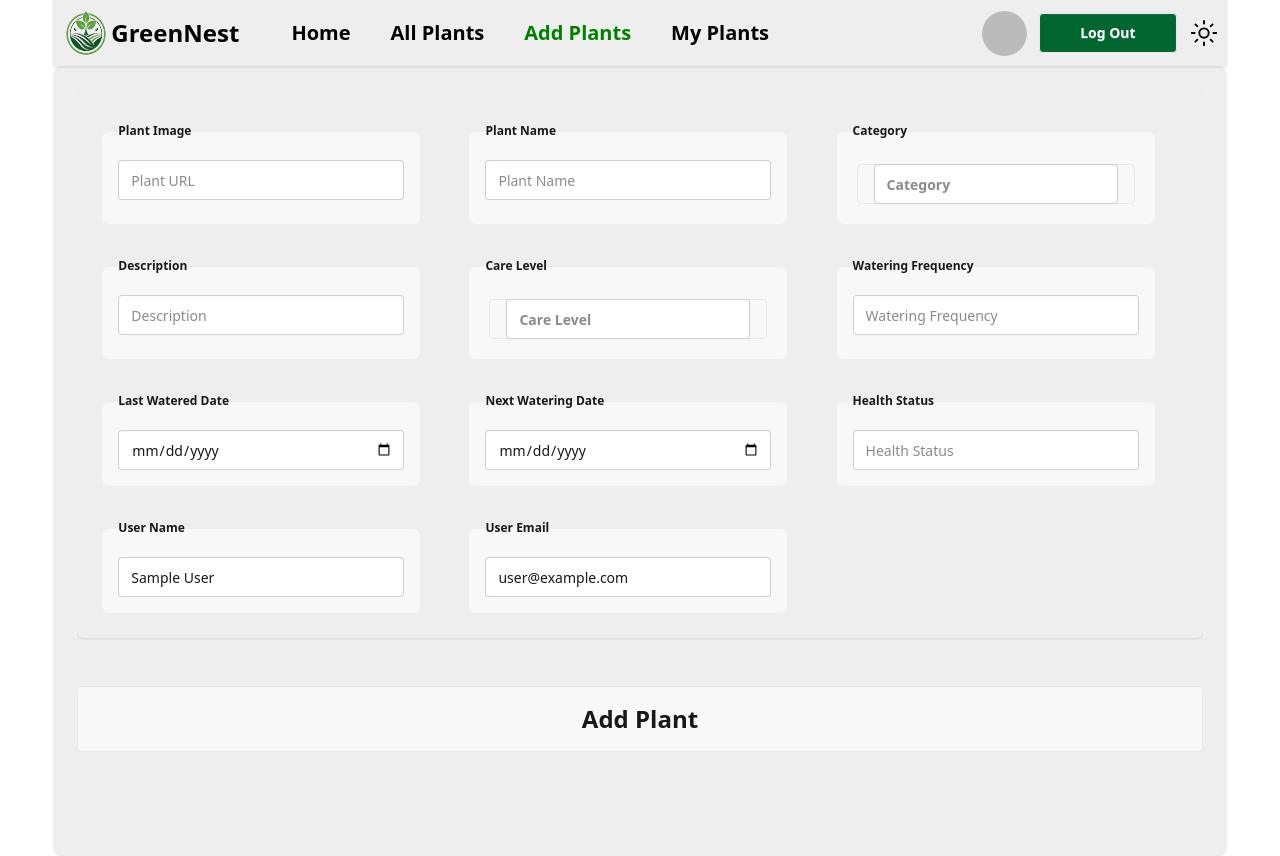
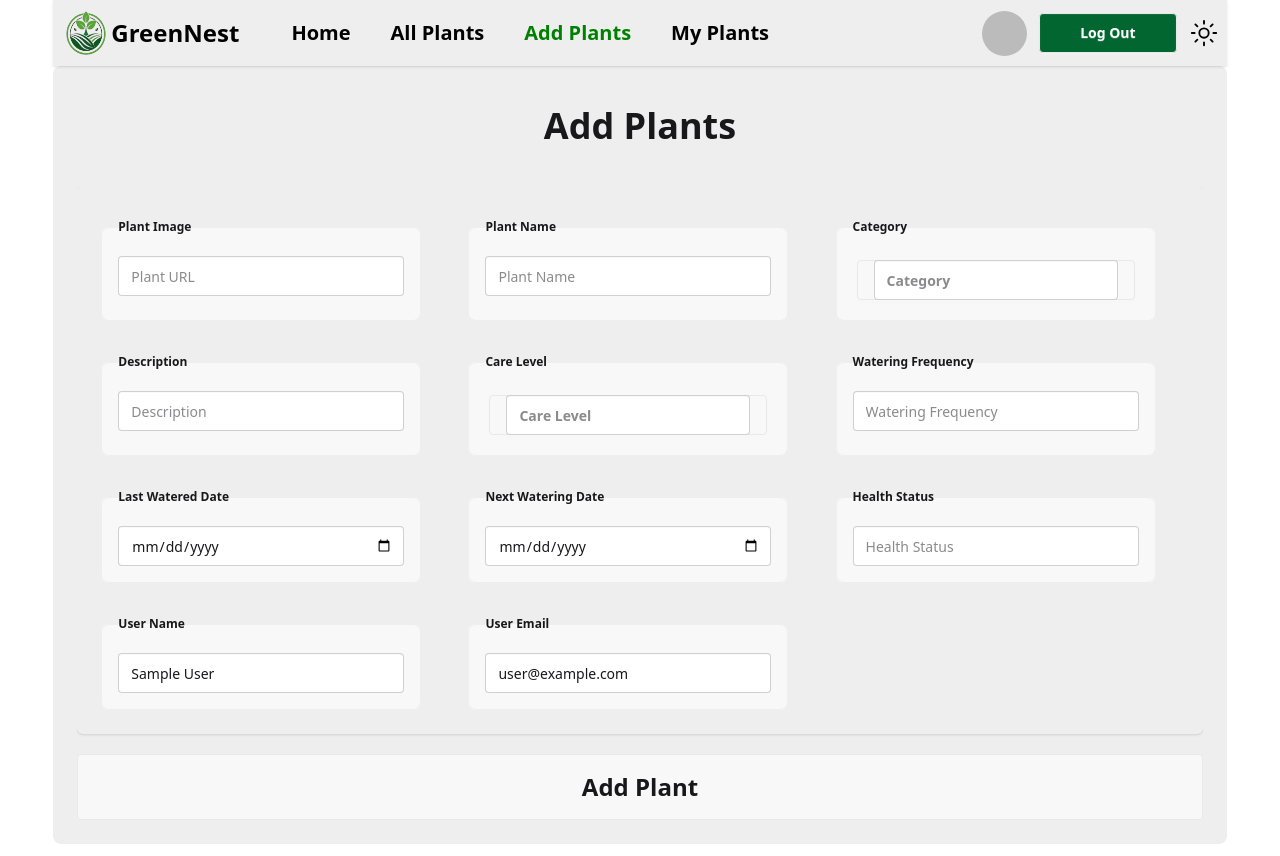
Before and after one commit to mdsheikhmohaimenulislam/Assignment-10, a React (Vite) app: page /AddPlants in a window 1280 px wide. Shown: the top 856 px of the page. Built offline with nearby package versions, Linux system fonts and the light colour scheme; no server answers; sample sign-in values are in the browser's storage.

Commit message:
add plants section done

```diff
--- a/src/Components/CarouselSection/CarouselSection.jsx
+++ b/src/Components/CarouselSection/CarouselSection.jsx
@@ -42,7 +42,7 @@ const CarouselSection = () => {
 
   // Button click: page redirect (DOM full reload)
   const handleButtonClick = () => {
-    window.location.href = "/MyPlants";
+    window.location.href = "/AddPlants";
   };
 
   return (
--- a/src/Page/AddPlant/AddPlant.jsx
+++ b/src/Page/AddPlant/AddPlant.jsx
@@ -9,7 +9,7 @@ const AddPlant = () => {
   const { user } = use(AuthContext);
   const [selectedCategory, setSelectedCategory] = useState("");
   const [selectedCare, setSelectedCare] = useState("");
-  const {theme} = use(ThemeContext)
+  const { theme } = use(ThemeContext);
 
   const handleSubmit = (e) => {
     e.preventDefault();
@@ -83,11 +83,18 @@ const AddPlant = () => {
   return (
     <>
       {/* <NavBar /> */}
-      <div className="mb-20">
-        <section className={` overflow-scroll table mb-20 p-6 ${theme === "dark"? "bg-gray-600" : "bg-base-300"}`}>
+      <div className="">
+        <section
+          className={` overflow-scroll table mb-10 p-6 ${
+            theme === "dark" ? "bg-base-300" : "bg-base-300"
+          }`}
+        >
+          <h1 className="text-center font-extrabold text-4xl mb-10 mt-4">
+            Add Plants
+          </h1>
           <form
             onSubmit={handleSubmit}
-            className="container overflow-hidden flex flex-col mx-auto space-y-12"
+            className="container overflow-hidden flex flex-col mx-auto space-y-5"
           >
             <div className="grid grid-cols-1 md:grid-cols-2 lg:grid-cols-3 gap-6 p-6 rounded-md shadow-sm dark:bg-gray-50">
               {/* 1 */}
@@ -115,7 +122,7 @@ const AddPlant = () => {
               <fieldset className="fieldset bg-base-200 border-base-300 rounded-box w-xs border p-4">
                 <legend className="fieldset-legend">Category</legend>
 
-                <div className="dropdown dropdown-top">
+                <div className="dropdown dropdown-down">
                   <div tabIndex={0} className="btn m-1">
                     <input
                       type="text"
@@ -255,7 +262,7 @@ const AddPlant = () => {
                 />
               </fieldset>
             </div>
-            <button type="submit" className="w-full btn text-2xl p-8 mb-20">
+            <button type="submit" className="w-full btn text-2xl p-8">
               Add Plant
             </button>
           </form>
--- a/src/Page/MyPlants/MyPlants.jsx
+++ b/src/Page/MyPlants/MyPlants.jsx
@@ -61,7 +61,7 @@ const MyPlants = () => {
   return (
     <>
       {/* <NavBar /> */}
-      <div className=" mt-15 grid grid-cols-1 md:grid-cols-2 lg:grid-cols-3 gap-10">
+      <div className=" mt-15 grid grid-cols-1 md:grid-cols-2 lg:grid-cols-4 gap-10">
         {plants.map((plant, index) => (
           <SingleMyPlants
             handleDeleted={handleDeleted}
--- a/src/Page/MyPlants/SingleMyPlants.jsx
+++ b/src/Page/MyPlants/SingleMyPlants.jsx
@@ -27,7 +27,7 @@ const SingleMyPlants = ({ plant, handleDeleted }) => {
 
   return (
     <div>
-      <div className="card mb-30 bg-base-100 shadow-sm">
+      <div className="card mb-30  bg-base-100 shadow-sm">
         <figure>
           <img src={photo} alt="photo" />
         </figure>
--- a/src/Page/UpdatePlant/UpdatePlant.jsx
+++ b/src/Page/UpdatePlant/UpdatePlant.jsx
@@ -85,13 +85,13 @@ const UpdatePlant = () => {
   return (
     <>
       <div>
-        <section className="p-6 overflow-scroll dark:bg-gray-100 dark:text-gray-900 mb-20 ">
-          <h1 className="text-center font-extrabold text-4xl mb-15">
+        <section className="p-6 overflow-scroll dark:bg-gray-100 dark:text-gray-900 mb-10">
+          <h1 className="text-center font-extrabold text-4xl mb-10 mt-4">
             Update Plant
           </h1>
           <form
             onSubmit={handleUpdate}
-            className="container flex flex-col mx-auto space-y-12"
+            className="container flex flex-col mx-auto space-y-5"
           >
             <div className="grid grid-cols-1 md:grid-cols-2 lg:grid-cols-3 gap-6 p-6 rounded-md shadow-sm dark:bg-gray-50">
               {/* 1 */}
@@ -266,7 +266,7 @@ const UpdatePlant = () => {
                 />
               </fieldset>
             </div>
-            <button type="submit" className="w-full btn text-2xl p-8 mb-20">
+            <button type="submit" className="w-full btn text-2xl p-8">
               Update Plant
             </button>
           </form>
```
